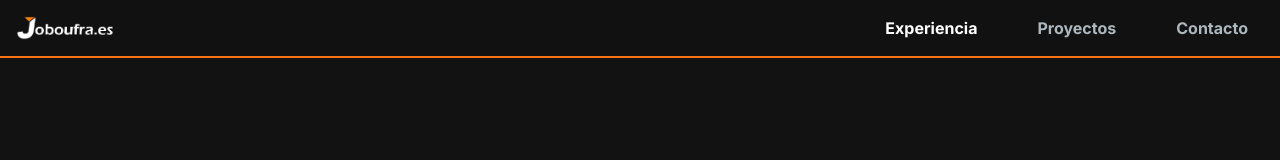
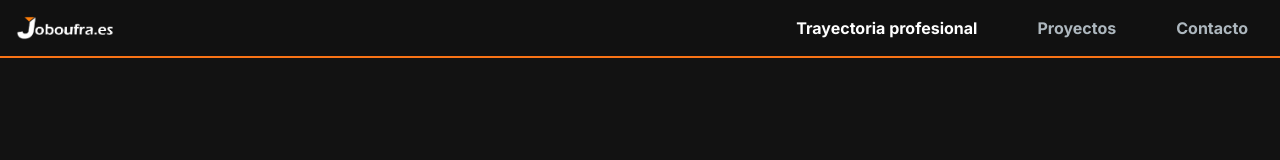
Before and after one commit to Joboufra/joboufra-portfolio, a Next.js app: page / in a window 1280 px wide. Shown: the top 160 px of the page. Built offline with nearby package versions, Linux system fonts and the light colour scheme.

Commit message:
move id=#experiencia to ExperienceSection. Change NavBar option name from 'Experiencia' to 'Trayectoria profesional'

```diff
--- a/src/app/components/NavBar.jsx
+++ b/src/app/components/NavBar.jsx
@@ -9,7 +9,7 @@ import { MenuToggle } from './MenuToggle';
 
 const navLinks = [
   {
-    title: 'Experiencia',
+    title: 'Trayectoria profesional',
     path: '#experiencia',
   },
   {
--- a/src/app/page.js
+++ b/src/app/page.js
@@ -11,12 +11,12 @@ export default function Home() {
   return (
     <main className="flex min-h-screen flex-col bg-[#121212]" >
       <NavBarScroll />
-      <div className='container mx-auto px-12 py-20' id="experiencia">
+      <div className='container mx-auto px-12 py-20' >
         <HeroSection />
       </div>
         <div className='mt-14'>
         <SkillsSection />
-        <div className=" h-0.5 bg-secondary-500" ></div>
+        <div className=" h-0.5 bg-secondary-500" id="experiencia"></div>
         <ExperienceSection />
         </div>
       <div className=" h-0.5 bg-secondary-500" ></div>
```
